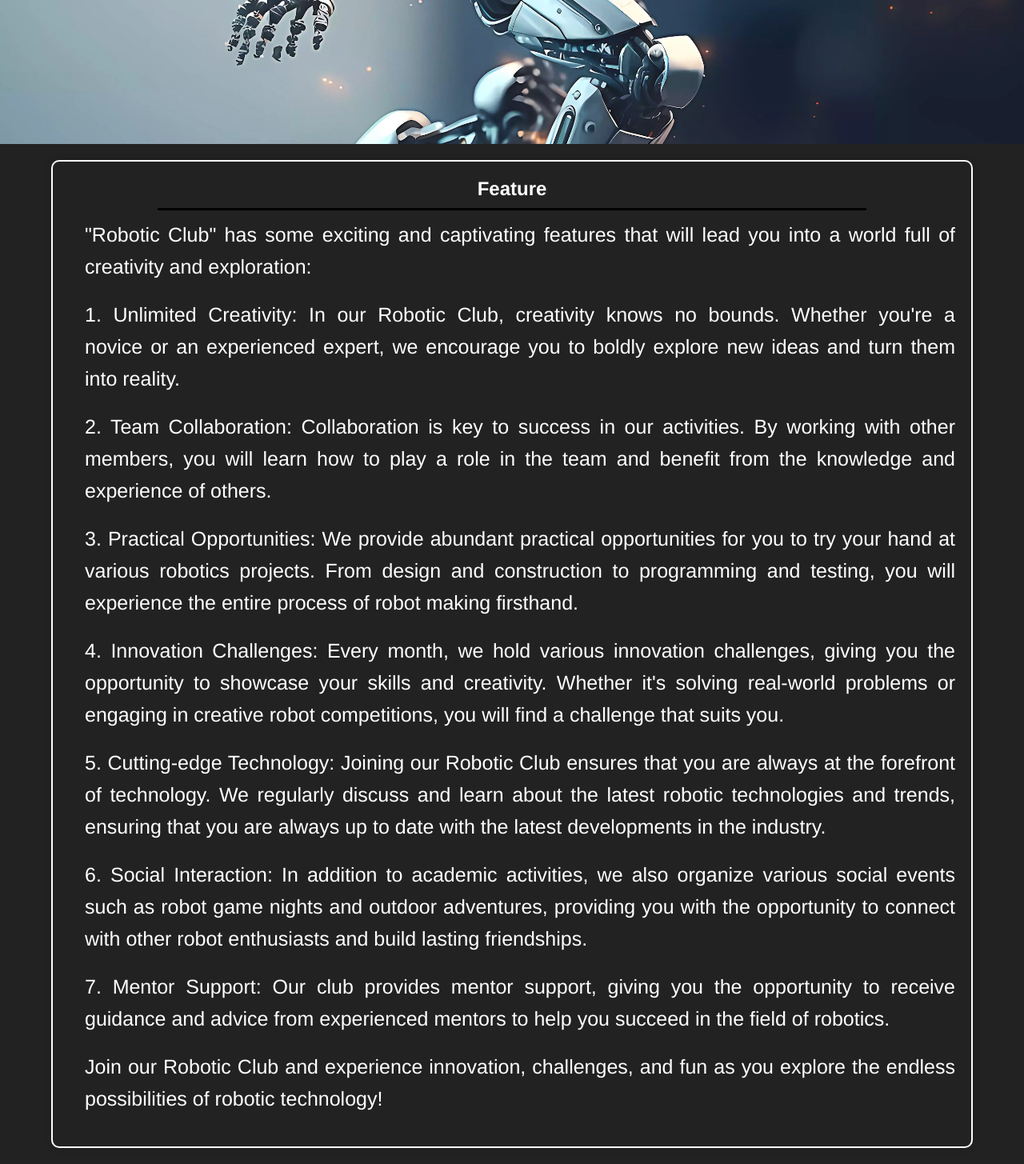
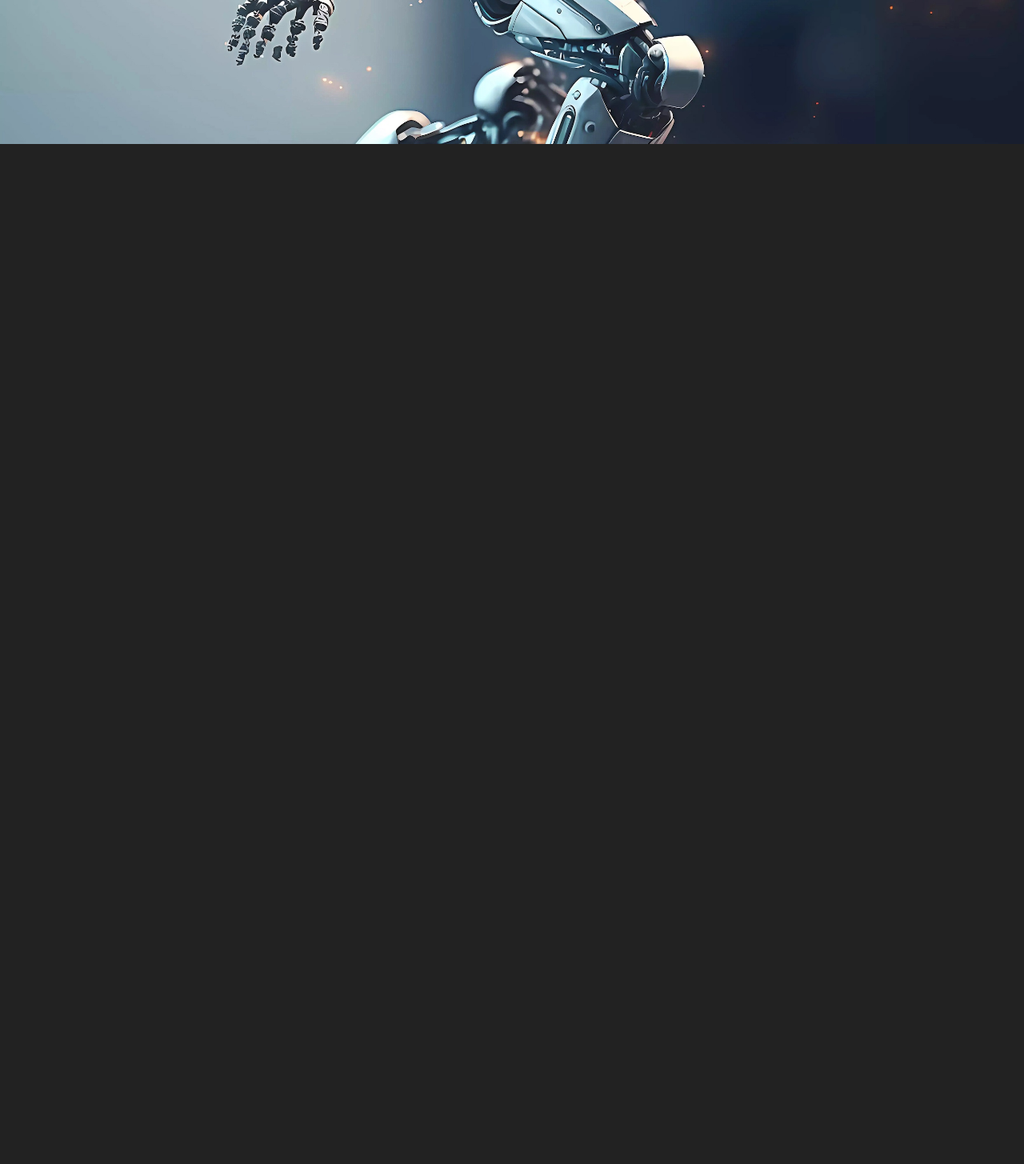
Before and after one commit to zhon12345/Robotics-Club, a PHP site: page / in a window 1280 px wide. Shown: the part 550-2005 px from the top of the page at 80% size. After the commit the page ends 730 px from the top, so only its background shows below. Run offline with PHP 8.4, Linux system fonts and the light colour scheme.

Commit message:
Revert "feature"
This reverts commit 474d921c1c0f731601cacbb6ceb9212610f00ad7.

```diff
--- a/css/style.css
+++ b/css/style.css
@@ -34,6 +34,7 @@ h6 {
 }
 
 p {
+	max-width: 75ch;
 	text-wrap: pretty;
 }
 
@@ -64,7 +65,7 @@ blockquote:before,
 blockquote:after,
 q:before,
 q:after {
-	content: "";
+	content: '';
 	content: none;
 }
 
@@ -82,8 +83,7 @@ table {
 /* style.css */
 
 * {
-	font-family: Bahnschrift, "DIN Alternate", "Franklin Gothic Medium",
-		"Nimbus Sans Narrow", sans-serif-condensed, sans-serif;
+	font-family: Bahnschrift, 'DIN Alternate', 'Franklin Gothic Medium', 'Nimbus Sans Narrow', sans-serif-condensed, sans-serif;
 }
 
 :root {
@@ -111,7 +111,7 @@ body {
 	background-color: var(--lead-black);
 }
 
-section[class$="section"] {
+section[class$='section'] {
 	padding: 6rem 0;
 }
 
--- a/css/website/index.css
+++ b/css/website/index.css
@@ -4,7 +4,7 @@
 }
 
 .hero-container {
-	background-image: url("../../assets/background.jpg");
+	background-image: url('../../assets/background.jpg');
 	background-size: cover;
 	height: 650px;
 	display: flex;
@@ -30,47 +30,3 @@
 .text-box p {
 	font-size: 20px;
 }
-
-.additional-content {
-	background-color: transparent; /* 透明背景 */
-	padding: 20px;
-	margin: 20px 5%;
-	border-radius: 10px;
-	box-shadow: 0 0 10px rgba(0, 0, 0, 0.1);
-	border: 2px solid #ffffff; /* 白色边框 */
-}
-
-.line {
-	border: none;
-	height: 3px;
-	background-color: #000;
-	margin: 10px auto;
-	width: 80%;
-}
-
-.title-content-wrapper {
-	text-align: center;
-}
-
-.title-content-wrapper h2 {
-	font-size: 24px;
-	color: #ffffff;
-}
-
-.title-content-wrapper p {
-	width: 100%;
-	font-size: 25px;
-	color: #ffffff;
-	line-height: 1.6;
-	padding-left: 20px;
-	text-align: justify;
-	width: 100%;
-	box-sizing: border-box;
-	margin-bottom: 20px;
-	display: block;
-}
-
-.title-content-wrapper p:first-child {
-	float: left;
-	clear: left;
-}
--- a/index.php
+++ b/index.php
@@ -13,22 +13,6 @@ include('includes/header.php');
 		</div>
 	</div>
 </section>
-
-<div class="additional-content">
-	<div class="title-content-wrapper">
-		<h2>Feature</h2>
-		<hr class="line">
-		<p>"Robotic Club" has some exciting and captivating features that will lead you into a world full of creativity and exploration:</p>
-		<p>1. Unlimited Creativity: In our Robotic Club, creativity knows no bounds. Whether you're a novice or an experienced expert, we encourage you to boldly explore new ideas and turn them into reality.</p>
-		<p>2. Team Collaboration: Collaboration is key to success in our activities. By working with other members, you will learn how to play a role in the team and benefit from the knowledge and experience of others.</p>
-		<p>3. Practical Opportunities: We provide abundant practical opportunities for you to try your hand at various robotics projects. From design and construction to programming and testing, you will experience the entire process of robot making firsthand.</p>
-		<p>4. Innovation Challenges: Every month, we hold various innovation challenges, giving you the opportunity to showcase your skills and creativity. Whether it's solving real-world problems or engaging in creative robot competitions, you will find a challenge that suits you.</p>
-		<p>5. Cutting-edge Technology: Joining our Robotic Club ensures that you are always at the forefront of technology. We regularly discuss and learn about the latest robotic technologies and trends, ensuring that you are always up to date with the latest developments in the industry.</p>
-		<p>6. Social Interaction: In addition to academic activities, we also organize various social events such as robot game nights and outdoor adventures, providing you with the opportunity to connect with other robot enthusiasts and build lasting friendships.</p>
-		<p>7. Mentor Support: Our club provides mentor support, giving you the opportunity to receive guidance and advice from experienced mentors to help you succeed in the field of robotics.</p>
-		<p>Join our Robotic Club and experience innovation, challenges, and fun as you explore the endless possibilities of robotic technology!</p>
-	</div>
-</div>
 </body>
 
 </html>
```
